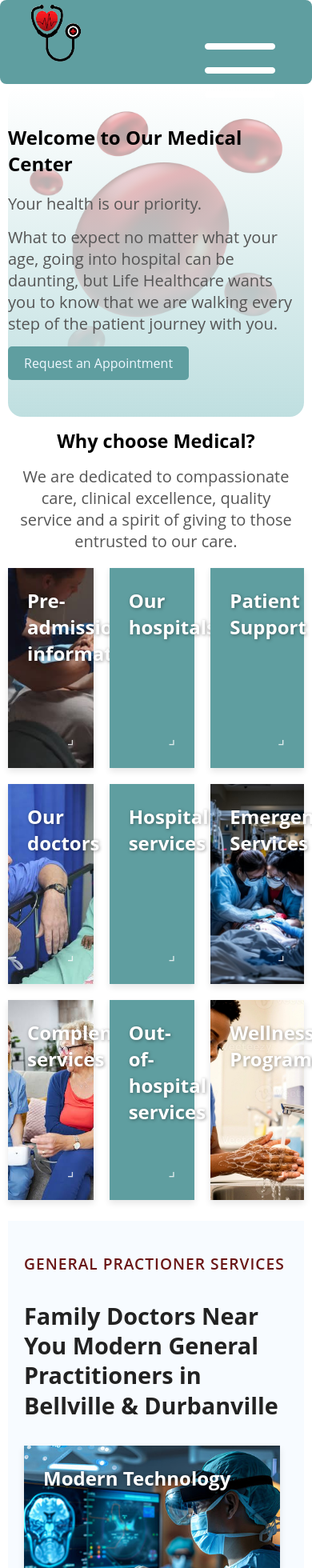
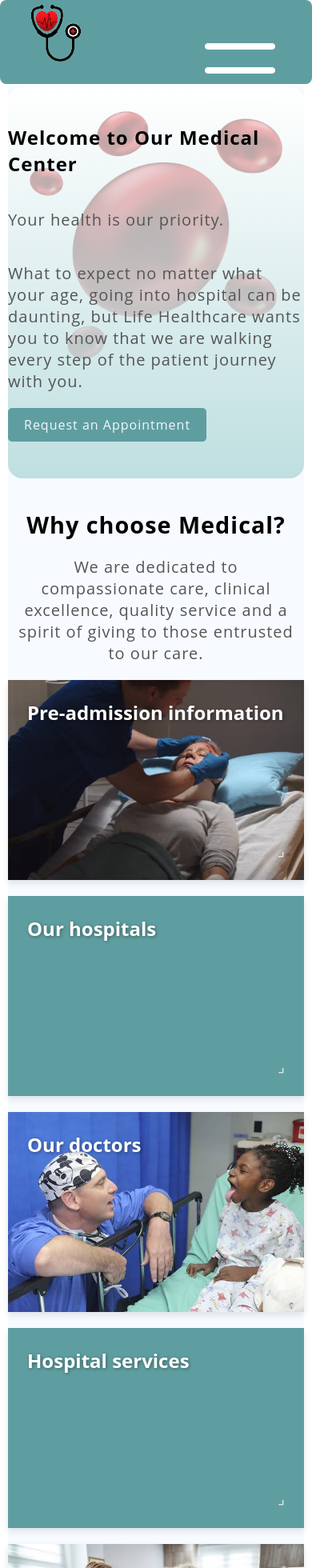
Before and after one commit to creedchina/Landing_Home-Page, a React (Vite) app: page / in a window 390 px wide. Shown: the top 1960 px of the page at 80% size. Built offline with nearby package versions, Linux system fonts and the light colour scheme.

Commit message:
Active responsivenss from the Hetro section

```diff
--- a/src/components/Banner/Banner.css
+++ b/src/components/Banner/Banner.css
@@ -3,6 +3,7 @@
     flex-direction: column;
     flex-wrap: wrap;
     justify-content: space-between;
+    background-color: rgba(62, 161, 255, 0.04);
     gap: 12px;
     transition: all 0.3s ease-out;
     margin: 2px 10px;
@@ -15,16 +16,15 @@
     display: flex;
     flex-direction: column;
     align-items: flex-start;
-    text-align: left;
     padding: 2px 0px;
-
+    letter-spacing: 1px;
 }
 
 .banner-content p {
     font-size: 20px;
     font-weight: 400;
     color: #555;
-    margin: 0px 0px 15px 0px;
+    margin: 0px px 15px 0px;
 }
 
 .top-section {
@@ -42,14 +42,6 @@
 
 .mid-section{
     width: 100%;
-}
-
-@media (max-width: 768px) {
-    .top-section {
-        min-height: 300px;
-        background-position: center top;
-        padding: 24px 0;
-    }
 }
 
 .banner-grid {
@@ -77,6 +69,7 @@
     font-weight: 400;
     margin:  2px 10px;
     padding: 0px 2px 0px;
+    letter-spacing: 1px;
 }
 
 .subtitle h3 {
@@ -87,10 +80,8 @@
    font-size: 20px;
     font-weight: 400;
     color: #555;
-    margin: 0px 0px 20px 0px;
+    margin: 0px px 20px 0px;
 }
-
-
 
 .btn-primary {
     color: aliceblue;
@@ -115,3 +106,31 @@ a:hover{
     height: 200px;
     position: relative;
 }
+
+@media (max-width: 768px) {
+
+    .banner-grids-container{
+        flex-direction: column;
+        gap: 20px;
+    }
+
+    .banner-grid{
+        grid-template-columns: 1fr;
+    }
+
+    .top-section {
+    min-height: 300px;
+    background-position: center top;
+    padding: 24px 0;
+    }
+
+    .mid-section{
+    min-height: 300px;
+    background-position: center top;
+    padding: 24px 0;
+    }
+
+    .subtitle > h3 {
+        font-size: 1.8rem;
+    }
+}
--- a/src/components/ourServices/ourService.css
+++ b/src/components/ourServices/ourService.css
@@ -11,7 +11,7 @@
     color: rgb(105, 21, 21); /* Matches your signature brand color from the banner buttons */
     font-size: 1.2rem;
     font-weight: 600;
-    margin: 0 0 0.8rem 0;
+    margin: 2px 10px;
     text-transform: uppercase;
     letter-spacing: 1px;
 }
@@ -22,7 +22,7 @@
     font-weight: 700;
     color: #222; /* Clean, bold header color */
     line-height: 1.3;
-    margin: 0 0 1.5rem 0;
+   margin: 2px 10px;
     padding-top: 20px;
 }
 
@@ -30,10 +30,8 @@
 .ourService-container p {
     font-size: 20px;
     font-weight: 400;
-    color: #555; /* Matched to banner */
-    line-height: 1.6;
-    margin: 0 0 2rem 0;
-    max-width: 800px;
+    color: aliceblue; /* Matched to banner */
+    margin: 2px 10px;
 }
 
 /* Service Grid - Styled like your banner structures with similar gaps */
@@ -41,9 +39,9 @@
     display: grid;
     /* Uses the responsive 3-column setup but inherits the 30px gap from your banner-grids-container */
     grid-template-columns: repeat(auto-fit, minmax(280px, 1fr));
-    gap: 30px;
-    margin-top: 2rem;
-    width: 97%; /* Aligns with your banner grids container width */
+    gap: 20px;
+    margin: 10px 10px 0px 0px;
+    width: 100%; /* Aligns with your banner grids container width */
 }
 
 /* Individual Card Hover Style matching your 'a:hover' effect */
```
